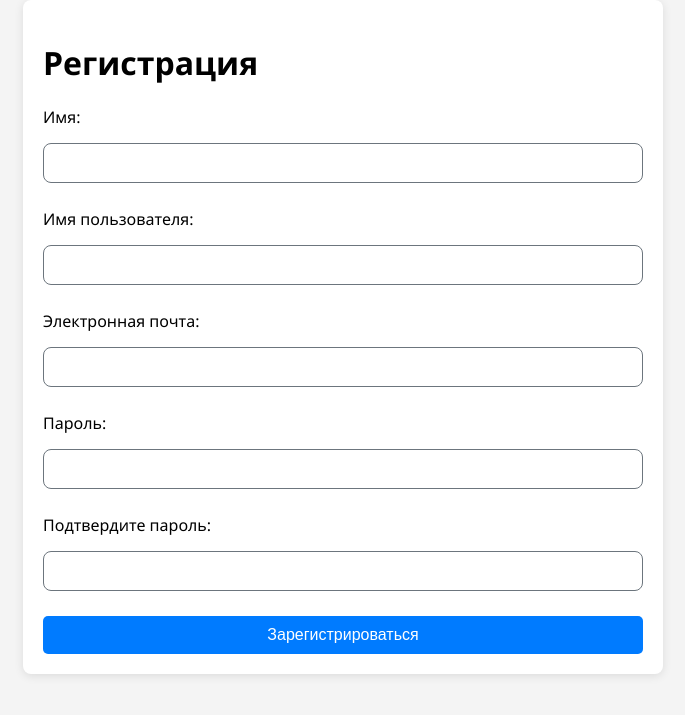
After one commit to JolyCougar/ToDo_app, a Django app: page /register/ in a window 1280 px wide. The commit adds this page. Shown: the top 715 px of the page, without its empty margins (297-982 px from the left). Run offline with Django 5.2, Linux system fonts and the light colour scheme.

Commit message:
add registration(forms,signal,view)

```diff
--- a/my_auth/apps.py
+++ b/my_auth/apps.py
@@ -4,3 +4,6 @@ from django.apps import AppConfig
 class MyAuthConfig(AppConfig):
     default_auto_field = 'django.db.models.BigAutoField'
     name = 'my_auth'
+
+    def ready(self):
+        import my_auth.signals
--- /dev/null
+++ b/my_auth/forms.py
@@ -0,0 +1,21 @@
+from django import forms
+from django.contrib.auth.models import User
+
+
+class UserRegistrationForm(forms.ModelForm):
+    password = forms.CharField(widget=forms.PasswordInput)
+    confirm_password = forms.CharField(widget=forms.PasswordInput)
+
+    class Meta:
+        model = User
+        fields = ['first_name', 'username', 'email', 'password']
+
+    def clean(self):
+        cleaned_data = super().clean()
+        password = cleaned_data.get("password")
+        confirm_password = cleaned_data.get("confirm_password")
+
+        if password != confirm_password:
+            raise forms.ValidationError("Пароли не совпадают!")
+
+        return cleaned_data
--- a/my_auth/models.py
+++ b/my_auth/models.py
@@ -2,7 +2,7 @@ from django.db import models
 from django.contrib.auth.models import User
 
 
-def product_preview_directory_path(instance: "Profile", filename: str) -> str:
+def profile_preview_directory_path(instance: "Profile", filename: str) -> str:
     return "profile_{pk}/{filename}".format(
         pk=instance.pk,
         filename=filename,
@@ -17,4 +17,4 @@ class Profile(models.Model):
     user = models.OneToOneField(User, on_delete=models.CASCADE)
     bio = models.TextField(max_length=500, blank=True)
     agreement_accepted = models.BooleanField(default=False)
-    avatar = models.ImageField(null=True, blank=True, upload_to=product_preview_directory_path)
+    avatar = models.ImageField(null=True, blank=True, upload_to=profile_preview_directory_path)
--- a/my_auth/urls.py
+++ b/my_auth/urls.py
@@ -1,11 +1,12 @@
 from django.contrib.auth import views as auth_views
 from django.urls import path
-from .views import CustomLoginView, CustomLogoutView
+from .views import CustomLoginView, CustomLogoutView, RegisterView
 
 app_name = 'my_auth'
 
 urlpatterns = [
     path('login/', CustomLoginView.as_view(), name='login'),
     path('logout/', CustomLogoutView.as_view(), name='logout'),
+    path('register/', RegisterView.as_view(), name='register')
 
 ]
--- a/my_auth/views.py
+++ b/my_auth/views.py
@@ -1,5 +1,9 @@
-from django.shortcuts import redirect
+from .models import Profile
 from django.contrib.auth.views import LoginView, LogoutView
+from django.views.generic import CreateView
+from django.urls import reverse_lazy
+from django.contrib import messages
+from .forms import UserRegistrationForm
 
 
 class CustomLoginView(LoginView):
@@ -10,3 +14,25 @@ class CustomLogoutView(LogoutView):
     def get(self, request, *args, **kwargs):
         response = super().get(request, *args, **kwargs)
         return response
+
+
+class RegisterView(CreateView):
+    template_name = 'registration.html'
+    form_class = UserRegistrationForm
+    success_url = reverse_lazy('my_auth:login')
+
+    def form_valid(self, form):
+        user = form.save(commit=False)
+        user.set_password(form.cleaned_data['password'])
+        user.save()
+
+        # Проверка существования профиля
+        if not hasattr(user, 'profile'):
+            Profile.objects.create(user=user)
+
+        messages.success(self.request, 'Регистрация успешна! Вы можете войти в систему.')
+        return super().form_valid(form)
+
+    def form_invalid(self, form):
+        messages.error(self.request, 'Пожалуйста, исправьте ошибки в форме.')
+        return super().form_invalid(form)
--- a/static/css/styles.css
+++ b/static/css/styles.css
@@ -309,3 +309,39 @@ input[type="checkbox"] {
 .small-button:hover {
     background-color: var(--primary-hover);
 }
+
+/* Дополнительные стили для формы регистрации */
+#registrationForm {
+    margin-top: 20px; /* Отступ сверху для формы */
+}
+
+.error-message, .success-message {
+    font-size: 14px;
+    margin-top: 10px;
+}
+
+.error-message {
+    color: red;
+}
+
+.success-message {
+    color: green;
+}
+
+/* Поля ввода */
+input[type="text"], input[type="password"], input[type="email"], textarea {
+    width: 100%;
+    padding: 10px;
+    margin: 10px 0;
+    border: 1px solid var(--gray-dark);
+    border-radius: var(--border-radius);
+    font-size: 16px;
+    box-sizing: border-box;
+    transition: border-color 0.3s;
+}
+
+input:focus, textarea:focus {
+    border-color: var(--primary-color);
+    outline: none;
+    box-shadow: 0 0 5px rgba(0, 123, 255, 0.5);
+}
--- a/templates/login.html
+++ b/templates/login.html
@@ -25,7 +25,7 @@
             {% endif %}
             <button type="submit">Войти</button>
         </form>
-        <p>Нет аккаунта? <a href="">Зарегистрироваться</a></p> <!-- Ссылка на страницу регистрации -->
+        <p>Нет аккаунта? <a href="{% url 'my_auth:register' %}">Зарегистрироваться</a></p>
     </div>
 
     <style>
--- /dev/null
+++ b/templates/registration.html
@@ -0,0 +1,54 @@
+<!DOCTYPE html>
+{% load static %}
+<html lang="ru">
+<head>
+    <meta charset="UTF-8">
+    <meta name="viewport" content="width=device-width, initial-scale=1.0">
+    <title>Регистрация</title>
+    <link rel="stylesheet" href="{% static 'css/styles.css' %}" type="text/css" media="all">
+</head>
+<body>
+<div class="container">
+    <header>
+        <h1>Регистрация</h1>
+    </header>
+
+    <main>
+        <form id="registrationForm" method="post" novalidate>
+            {% csrf_token %}
+            <div class="form-group">
+                <label for="first_name">Имя:</label>
+                <input type="text" id="first_name" name="first_name" required>
+            </div>
+
+            <div class="form-group">
+                <label for="username">Имя пользователя:</label>
+                <input type="text" id="username" name="username" required>
+            </div>
+
+            <div class="form-group">
+                <label for="email">Электронная почта:</label>
+                <input type="email" id="email" name="email" required>
+            </div>
+
+            <div class="form-group">
+                <label for="password">Пароль:</label>
+                <input type="password" id="password" name="password" required>
+            </div>
+
+            <div class="form-group">
+                <label for="confirm_password">Подтвердите пароль:</label>
+                <input type="password" id="confirm_password" name="confirm_password" required>
+            </div>
+
+            <button type="submit" class="large-button">Зарегистрироваться</button>
+        </form>
+
+        <div class="error-message" id="errorMessage" style="display: none;"></div>
+        <div class="success-message" id="successMessage" style="display: none;"></div>
+    </main>
+</div>
+
+<script src="{% static 'js/scripts.js' %}"></script>
+</body>
+</html>
```
Also changed, not shown: my_auth/signals.py (added, +15 -0 lines), my_auth/migrations/0001_initial.py.
